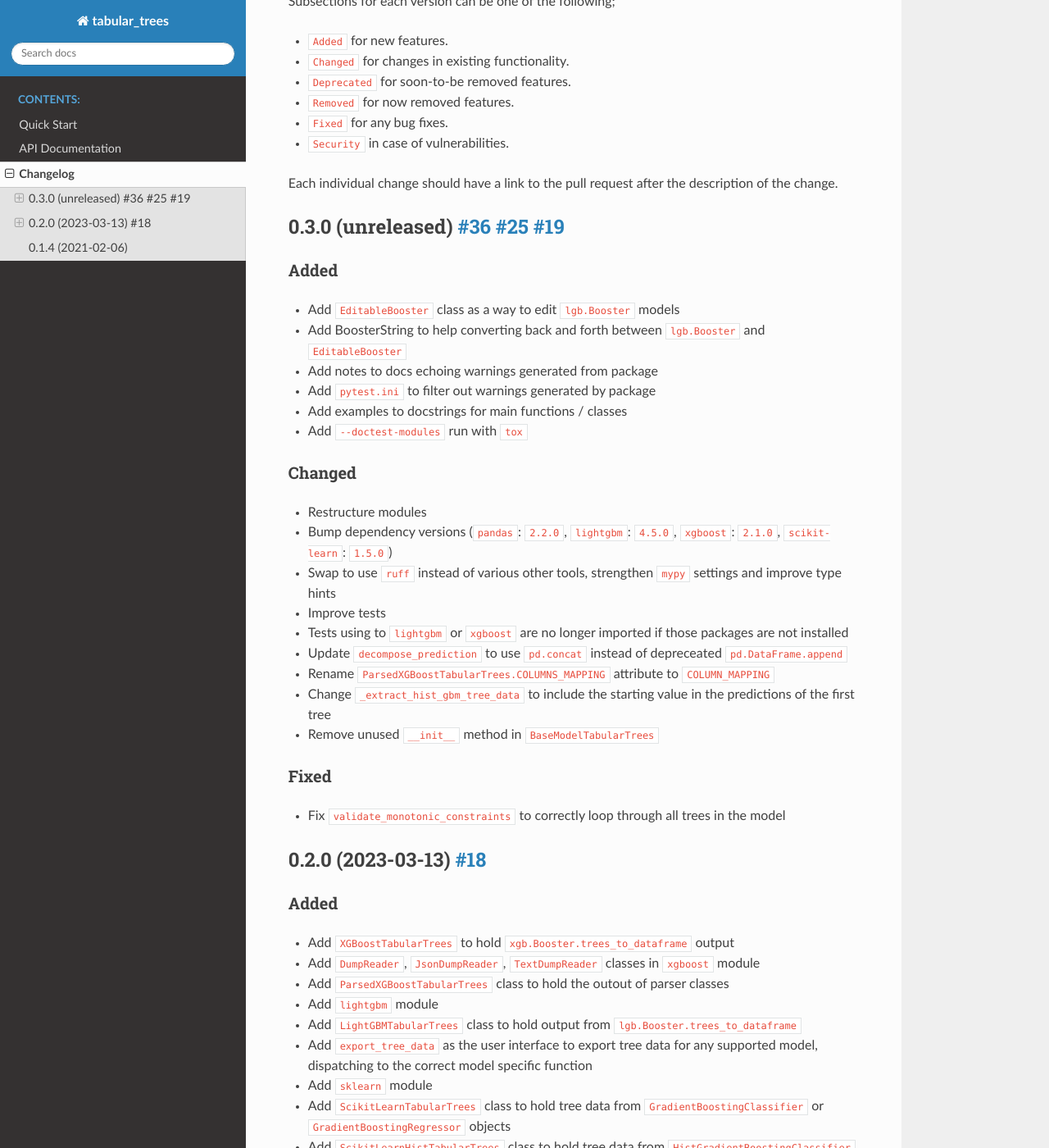
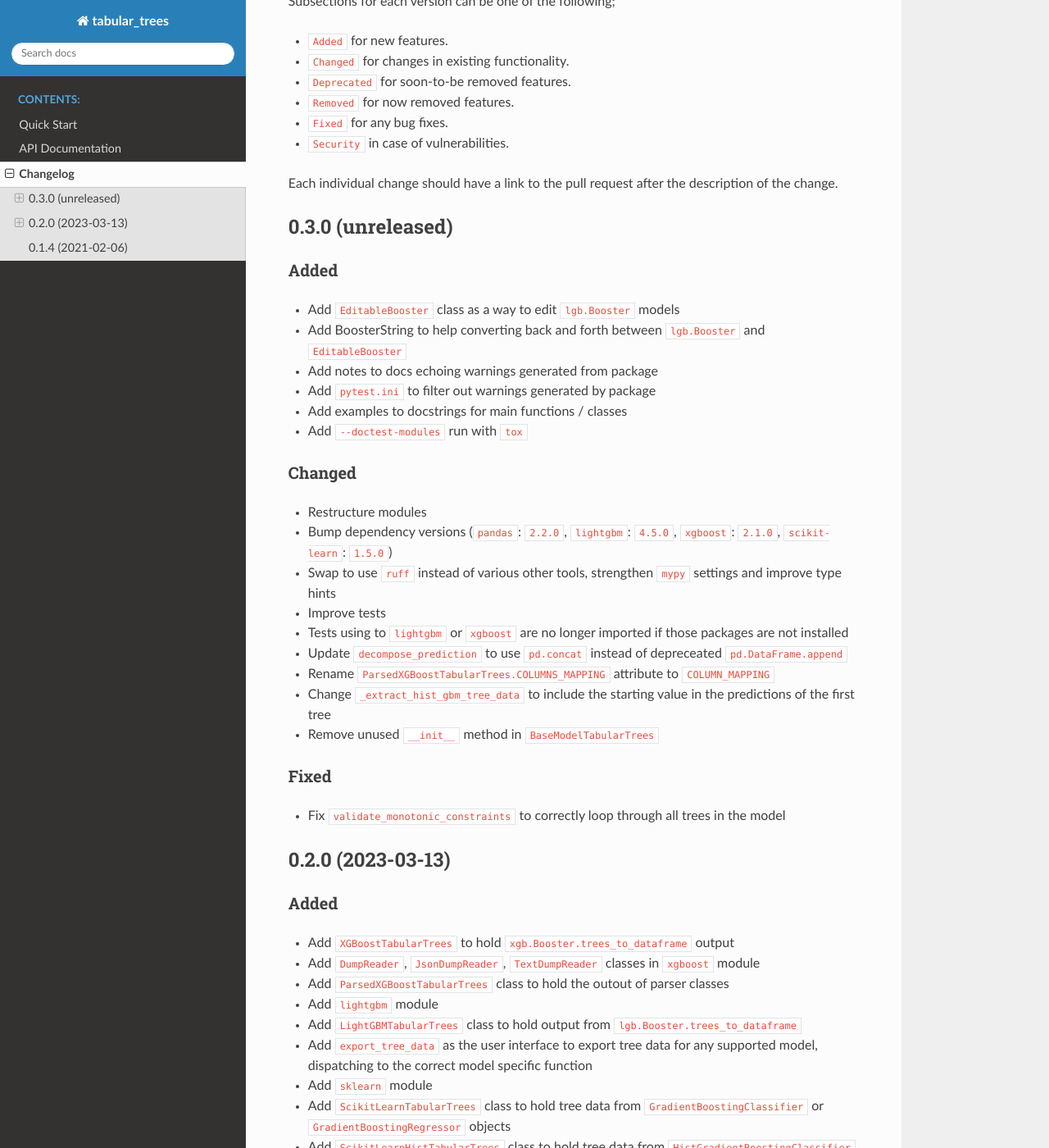
Before and after one commit to richardangell/tabular-trees, a Sphinx documentation site: the page built from docs/source/changelog.rst, in a window 1280 px wide and 1400 px high, scrolled down 364 px. Shown: the whole window at 82% size. Built offline with Sphinx 7.4.7 and the Read the Docs theme 2.0.0, drawn with Linux system fonts in a browser that asks for light colours.

Commit message:
minor changes to changelog + docs

```diff
--- a/CHANGELOG.rst
+++ b/CHANGELOG.rst
@@ -16,8 +16,8 @@ Subsections for each version can be one of the following;
 
 Each individual change should have a link to the pull request after the description of the change.
 
-0.3.0 (unreleased) `#36 <https://github.com/richardangell/tabular-trees/pull36/>`_ `#25 <https://github.com/richardangell/tabular-trees/pull/25>`_ `#19 <https://github.com/richardangell/tabular-trees/pull/19>`_
----------------------------------------------------------------------------------------
+0.3.0 (unreleased)
+------------------
 
 Added
 ^^^^^
@@ -44,8 +44,8 @@ Fixed
 ^^^^^
 - Fix ``validate_monotonic_constraints`` to correctly loop through all trees in the model
 
-0.2.0 (2023-03-13) `#18 <https://github.com/richardangell/tabular-trees/pull/18>`_
-----------------------------------------------------------------------------------
+0.2.0 (2023-03-13)
+------------------
 
 Added
 ^^^^^
```
Also changed, not shown: docs/source/api.rst (+12 -13 lines).
